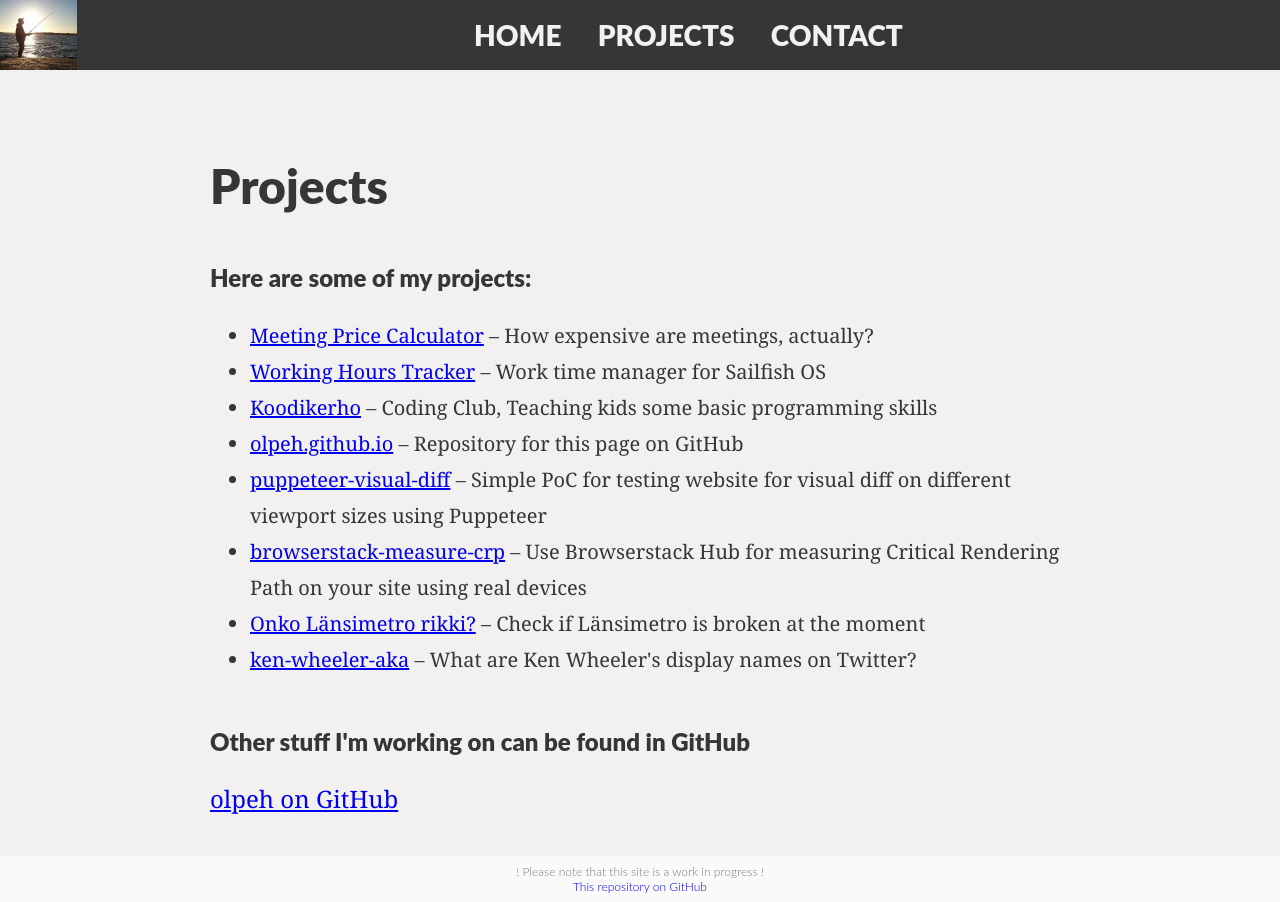
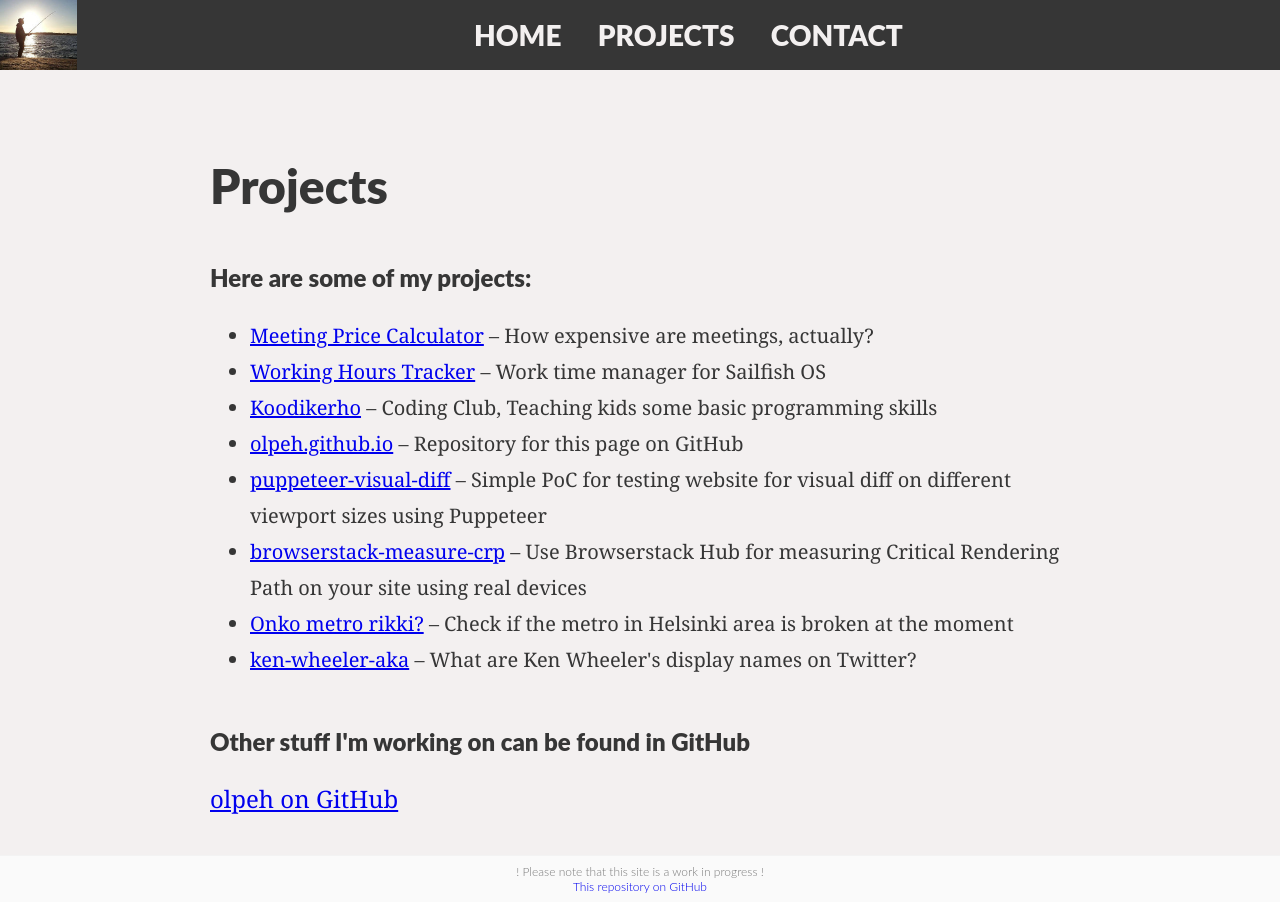
Before and after one commit to olpeh/olpeh.github.io, a Jekyll site: the page built from projects.html, in a window 1280 px wide. Built offline with Jekyll 4.4.1, drawn with Linux system fonts in a browser that asks for light colours.

Commit message:
Update onkometrorikki.now.sh link and info

```diff
--- a/_includes/projects.html
+++ b/_includes/projects.html
@@ -38,9 +38,9 @@
       </span>
     </li>
     <li>
-      <a href="https://onkolansimetrorikki.now.sh/" target="_blank">Onko Länsimetro rikki?</a>
+      <a href="https://onkometrorikki.now.sh/" target="_blank">Onko metro rikki?</a>
       <span>
-        – Check if Länsimetro is broken at the moment
+        – Check if the metro in Helsinki area is broken at the moment
       </span>
     </li>
     <li>
```
